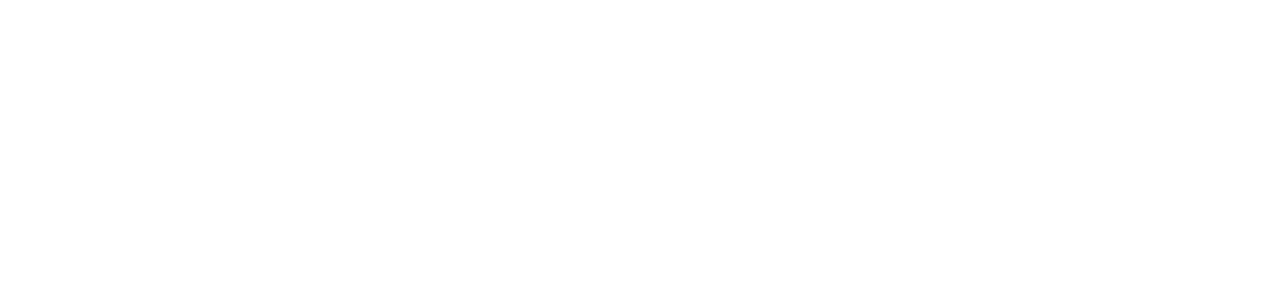
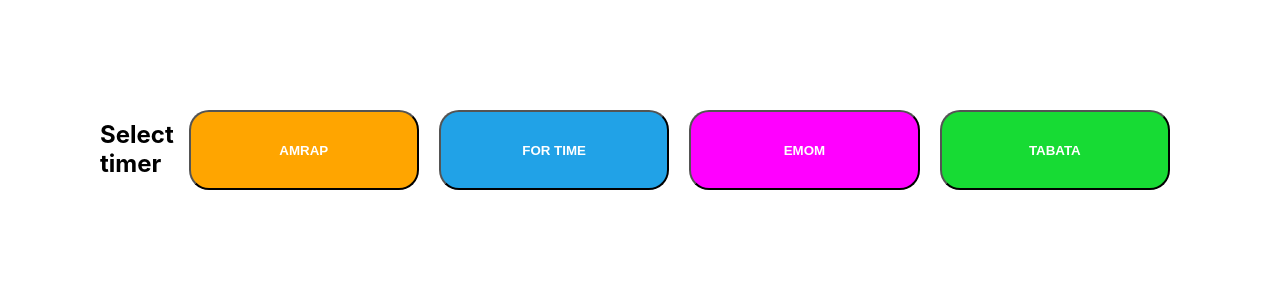
Before and after one commit to gabmor38/Fitness_Timer, a React (Create React App) app: page / in a window 1280 px wide. Shown: the top 300 px of the page. Built offline with nearby package versions, Linux system fonts and the light colour scheme.

Commit message:
add of onClick button

```diff
--- a/package.json
+++ b/package.json
@@ -10,6 +10,7 @@
     "react": "^18.2.0",
     "react-dom": "^18.2.0",
     "react-scripts": "5.0.1",
+    "sass": "^1.70.0",
     "web-vitals": "^2.1.4"
   },
   "scripts": {
--- a/src/App.css
+++ b/src/App.css
@@ -1,38 +1,6 @@
-.App {
-  text-align: center;
+.container {
+  display: flex;
+  margin: 100px;
+
+
 }
-
-.App-logo {
-  height: 40vmin;
-  pointer-events: none;
-}
-
-@media (prefers-reduced-motion: no-preference) {
-  .App-logo {
-    animation: App-logo-spin infinite 20s linear;
-  }
-}
-
-.App-header {
-  background-color: #282c34;
-  min-height: 100vh;
-  display: flex;
-  flex-direction: column;
-  align-items: center;
-  justify-content: center;
-  font-size: calc(10px + 2vmin);
-  color: white;
-}
-
-.App-link {
-  color: #61dafb;
-}
-
-@keyframes App-logo-spin {
-  from {
-    transform: rotate(0deg);
-  }
-  to {
-    transform: rotate(360deg);
-  }
-}
--- a/src/App.js
+++ b/src/App.js
@@ -1,11 +1,22 @@
+//import { useState } from 'react';
 import './App.css';
+//import Buttons from './components/Button';
+//import Timer from './components/Timer';
+import Initialize from './components/InitializeTimer';
 
 
 
 
 export default function App() {
+  //const [step, setStep] = useState(0);
+
   return (
     <>
+    <div className='container'>
+
+      <Initialize/>
+
+      </div>
 
     </>
   );
--- a/src/components/Button.jsx
+++ b/src/components/Button.jsx
@@ -1,5 +1,14 @@
+import React from 'react'
+import './Button.scss';
+
+export default function Buttons(props) {
 
 
-export default function Buttons() {
+
+  return (
+    <button id={props.id} className={props.className} onClick={props.onClick} >
+     {props.text}
+    </button>
+  )
 
 }
--- /dev/null
+++ b/src/components/Button.scss
@@ -0,0 +1,28 @@
+
+
+button {
+  width: 400px;
+  height: 80px;
+  border-radius: 20px;
+  margin:10px;
+  color: white;
+  font-weight: 700;
+
+}
+
+.orange {
+
+  background-color: orange;
+}
+
+.blue {
+  background-color: rgb(33, 162, 231);
+}
+
+.fuscia {
+  background-color: fuchsia;
+}
+
+.green {
+  background-color: rgb(23, 219, 52);
+}
--- /dev/null
+++ b/src/components/InitializeTimer.jsx
@@ -0,0 +1,32 @@
+import { useState } from "react";
+import Buttons from "./Button";
+import Timer from "./Timer";
+
+
+export default function Initialize () {
+
+  const [selectTimer, setSelectTimer] = useState(0);
+
+  const handleClick = (event) => {
+    const buttonId = event.target.id;
+    setSelectTimer({buttonId})
+
+  }
+
+
+  return (
+    <>
+    <h2>Select timer</h2>
+    <Buttons id={'1'} className={"orange"} text={"amrap".toUpperCase()} onClick={ handleClick}/>
+    <Buttons id={'2'} className={"blue"} text={"for time".toUpperCase()} onClick={ handleClick}/>
+    <Buttons id={'3'} className={"fuscia"} text={"Emom".toUpperCase()} onClick={ handleClick}/>
+    <Buttons id={'4'} className={"green"} text={"Tabata".toUpperCase()} onClick={ handleClick}/>
+
+    {selectTimer === 1 && (
+      <Timer/>
+    )}
+    </>
+
+  )
+
+}
--- /dev/null
+++ b/src/components/Timer.jsx
@@ -0,0 +1,16 @@
+import React from 'react';
+import Buttons from './Button';
+
+export default function Timer () {
+
+
+  return (
+    <div className='container'>
+      <div className='card'>
+          Timer goes here
+          <Buttons/>
+      </div>
+
+    </div>
+  )
+}
--- /dev/null
+++ b/src/components/Timer.scss
@@ -0,0 +1,11 @@
+.container{
+  width: 500px;
+  height: 500px;
+  background: rgb(131,58,180);
+  background: linear-gradient(153deg, rgba(131,58,180,1) 0%, rgba(253,29,29,1) 61%, rgba(252,176,69,1) 99%);
+}
+.card {
+  border: 1px solid gray;
+  width: 50%;
+  height: 50%;
+}
--- a/src/index.css
+++ b/src/index.css
@@ -5,6 +5,7 @@
     sans-serif;
   -webkit-font-smoothing: antialiased;
   -moz-osx-font-smoothing: grayscale;
+
 }
 
 code {
```
Also changed, not shown: 1 other file (tests, documents, lock files or other folders).
